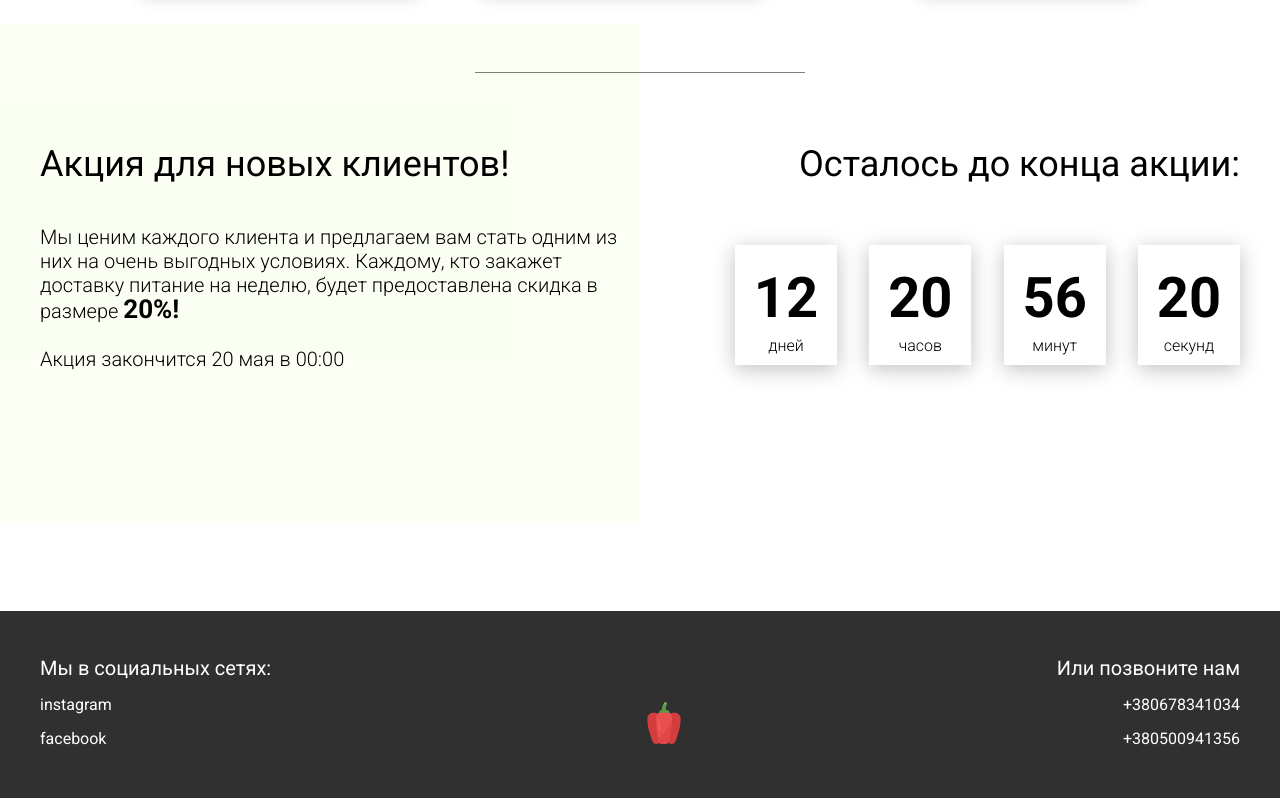
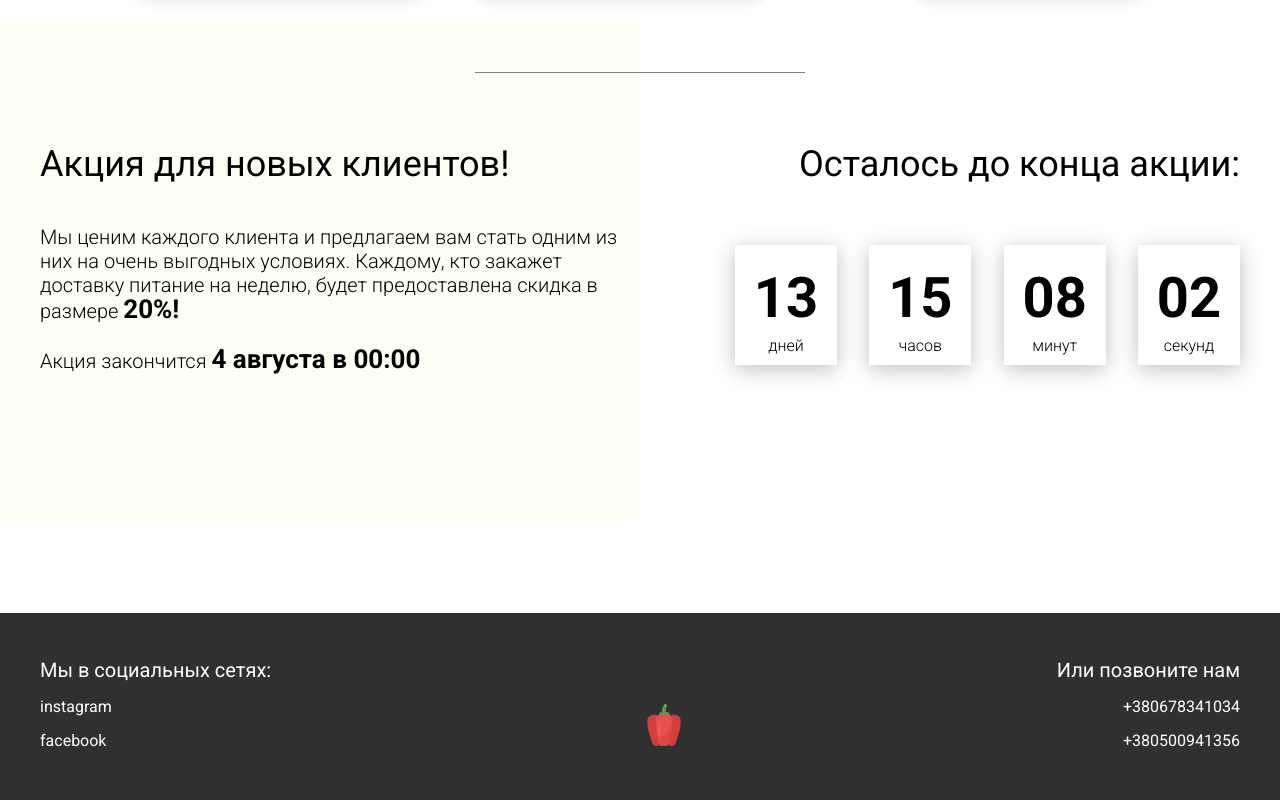
Before and after one commit to Trifidu/Project_3_js, a website with bundled scripts: page src/index.html in a window 1280 px wide. Shown: the part 3453-4253 px from the top of the page. Built offline with nearby package versions, Linux system fonts and the light colour scheme; files whose address does not match are found by name.

Commit message:
add timer script

```diff
--- a/package.json
+++ b/package.json
@@ -20,7 +20,7 @@
     "babel-loader": "^8.0.6",
     "browser-sync": "^2.26.7",
     "gulp": "^4.0.2",
-    "gulp-clean-css": "^4.3.0",
+    "gulp-clean-css": "^4.2.0",
     "gulp-postcss": "^8.0.0",
     "gulp-sass": "^5.1.0",
     "sass": "^1.50.0",
--- a/src/index.html
+++ b/src/index.html
@@ -264,7 +264,7 @@
                     Каждому, кто закажет доставку питание на неделю, будет предоставлена скидка в размере
                     <span>20%!</span>
                     <br><br>
-                    Акция закончится 20 мая в 00:00
+                    Акция закончится <span id="promotion__currentDate">20 мая в 00:00</span>
                 </div>
             </div>
             <div class="promotion__timer">
--- a/src/js/main.js
+++ b/src/js/main.js
@@ -1,4 +1,6 @@
 window.addEventListener("DOMContentLoaded", () => {
+  // Tabs
+
   const tabs = document.querySelectorAll(".tabheader__item"),
     tabsContent = document.querySelectorAll(".tabcontent"),
     tabsParent = document.querySelector(".tabheader__items");
@@ -33,4 +35,81 @@ window.addEventListener("DOMContentLoaded", () => {
       });
     }
   });
+
+  // Timer;
+
+  const deadlineStatic = "2022-08-04",
+    deadlineStaticDate = new Date(deadlineStatic);
+  const dateMonthArr = [
+    "января",
+    "февраля",
+    "марта",
+    "апреля",
+    "мая",
+    "июня",
+    "июля",
+    "августа",
+    "сентября",
+    "октября",
+    "ноября",
+    "декабря",
+  ];
+  const timerEnd = document.querySelector("#promotion__currentDate");
+
+  const changeDeadlineDate = () => {
+    timerEnd.textContent = `${deadlineStaticDate.getDate()} ${
+      dateMonthArr[deadlineStaticDate.getMonth()]
+    } в 00:00`;
+  };
+
+  function getTimeRemaining(endtime) {
+    const t = Date.parse(endtime) - Date.parse(new Date()),
+      days = Math.floor(t / (1000 * 60 * 60 * 24)),
+      hours = Math.floor((t / (1000 * 60 * 60)) % 24),
+      minutes = Math.floor((t / 1000 / 60) % 60),
+      seconds = Math.floor((t / 1000) % 60);
+
+    return {
+      total: t,
+      days: days,
+      hours: hours,
+      minutes: minutes,
+      seconds: seconds,
+    };
+  }
+
+  function getZero(num) {
+    if (num >= 0 && num < 10) {
+      return `0${num}`;
+    } else {
+      return num;
+    }
+  }
+
+  function setClock(selector, endtime) {
+    const timer = document.querySelector(selector),
+      days = timer.querySelector("#days"),
+      hours = timer.querySelector("#hours"),
+      minutes = timer.querySelector("#minutes"),
+      seconds = timer.querySelector("#seconds"),
+      timeInterval = setInterval(updateClock, 1000);
+
+    updateClock();
+
+    function updateClock() {
+      const t = getTimeRemaining(endtime);
+
+      days.innerHTML = getZero(t.days);
+      hours.innerHTML = getZero(t.hours);
+      minutes.innerHTML = getZero(t.minutes);
+      seconds.innerHTML = getZero(t.seconds);
+
+      if (t.total <= 0) {
+        clearInterval(timeInterval);
+      }
+    }
+  }
+
+  changeDeadlineDate();
+  setClock(".timer", deadlineStatic);
 });
```
Also changed, not shown: dist/index.html, dist/js/script.js, 1 other file.
